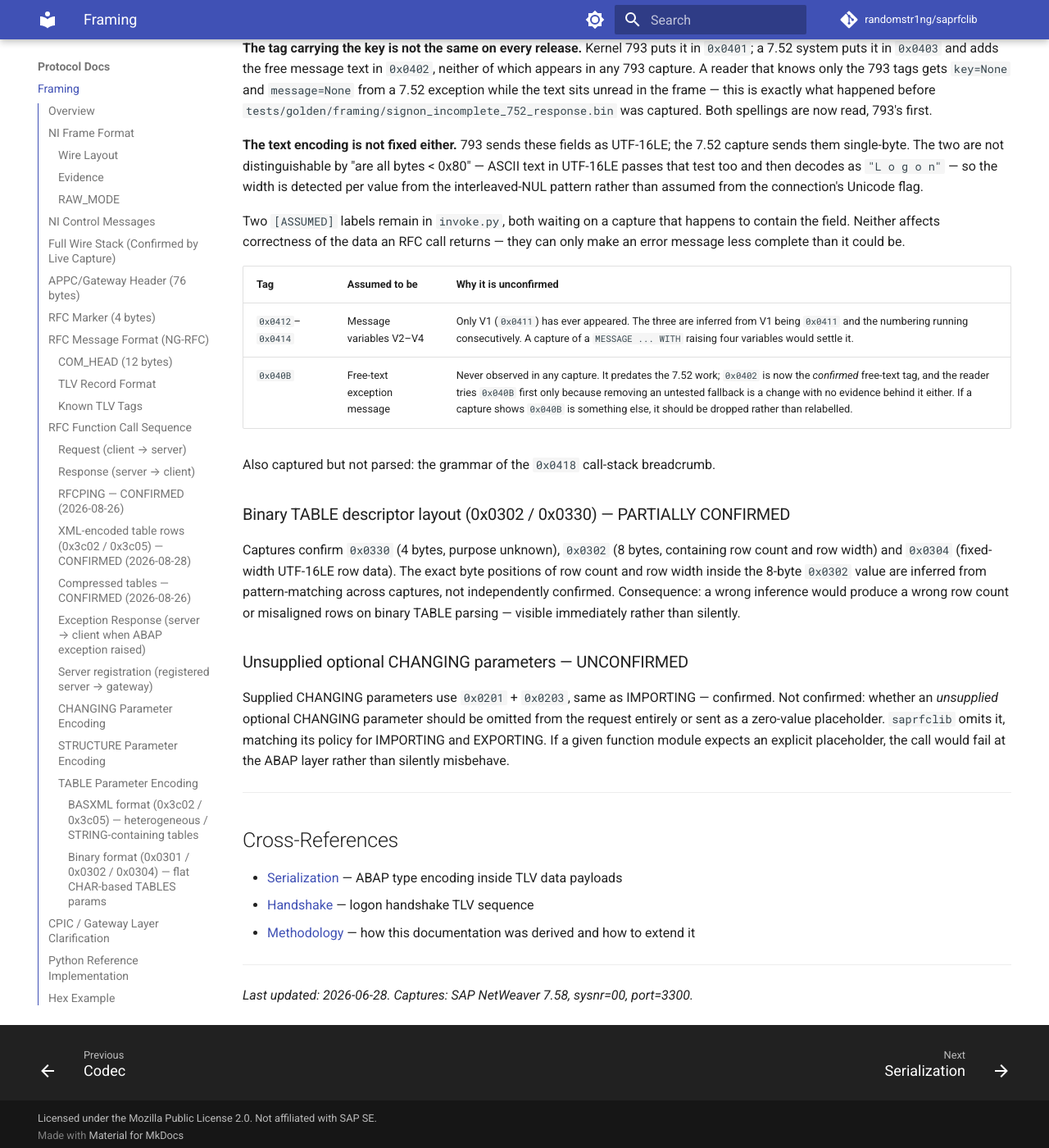
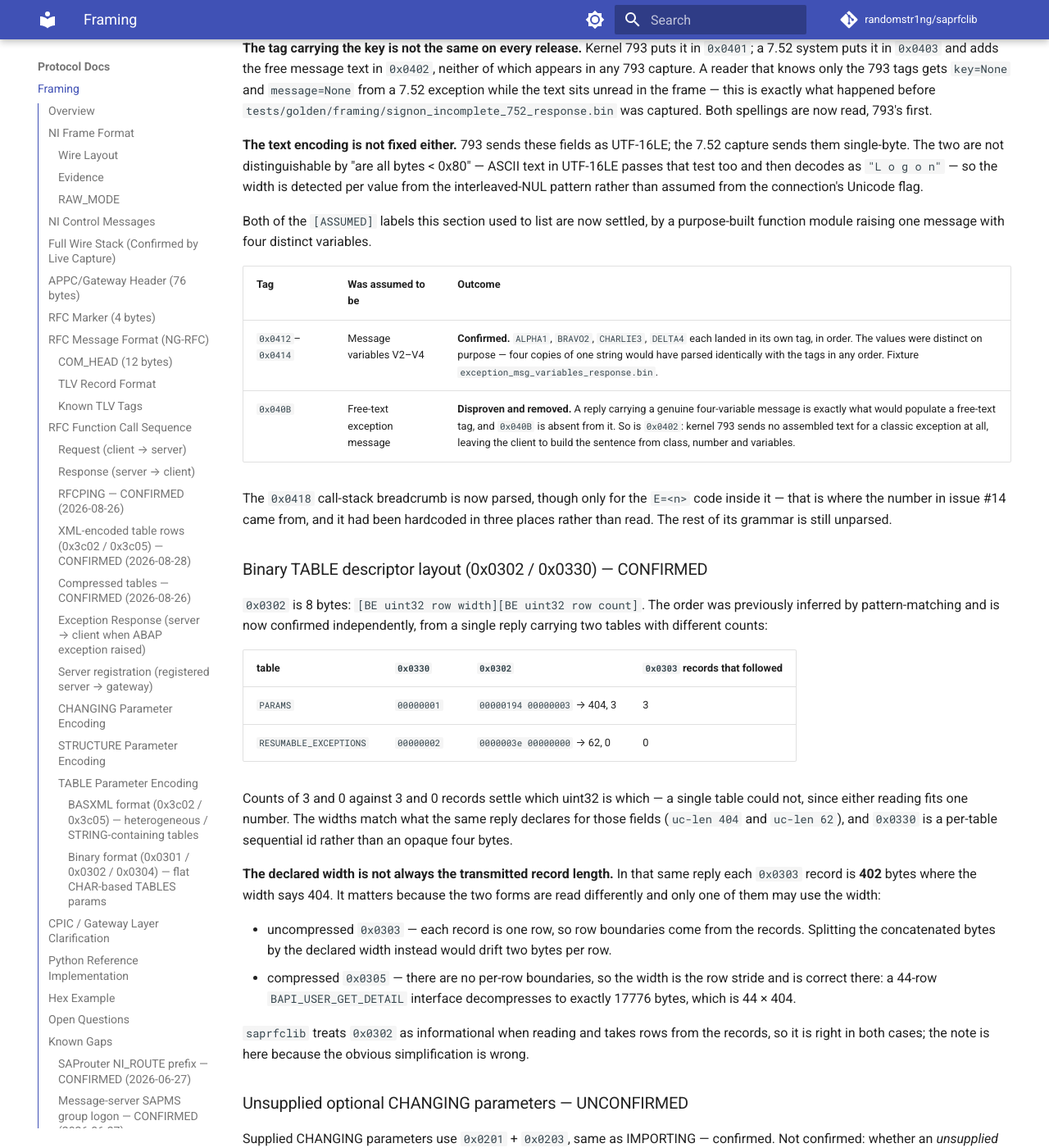
Before and after one commit to randomstr1ng/saprfclib, an MkDocs documentation site: the page built from docs/protocol/framing.md, in a window 1280 px wide and 1400 px high, scrolled down 24831 px. Shown: the whole window at 82% size. Built offline with MkDocs 1.6.1 and Material for MkDocs 9.7.7, drawn with Linux system fonts in a browser that asks for light colours; comment, search, counter and statistics services are not loaded.

Commit message:
docs: correct the stale unknowns, and confirm the TABLE descriptor layout
Three entries in the protocol docs were behind the evidence.

The table of remaining exception-tag assumptions still listed 0x0412-0x0414 as
inferred and 0x040B as a fallback worth trying. The first were confirmed weeks
ago by a purpose-built module raising four distinct message variables; the second
was disproven by the same capture and deleted from the code. The doc also said
the 0x0418 breadcrumb was unparsed, when its E=<n> code is now read -- that being
where issue #14's number actually came from.

0x0302 moves from "inferred by pattern-matching, not independently confirmed" to
confirmed. One reply carries two tables, PARAMS with 3 rows and
RESUMABLE_EXCEPTIONS with 0, and the second uint32 reads 3 and 0 against exactly
3 and 0 records. A single table could never have settled it, since either field
order fits one pair of numbers. The widths match the declared uc-len of the same
fields, and 0x0330 turns out to be a per-table sequential id rather than four
opaque bytes.

That comparison also turned up something worth recording: the declared row width
is not the transmitted record length. Each 0x0303 record in that reply is 402
bytes under a declared width of 404. The width is the correct stride for the
compressed form, where there are no record boundaries -- a 44-row interface
decompresses to exactly 44 x 404 -- and the wrong one for the uncompressed form,
where the records are the rows. saprfclib already treats 0x0302 as informational
when reading, so it is right in both cases, but the obvious simplification of
"always split by row_size" would drift two bytes per row and produce misaligned
strings rather than an error.

The last [UNKNOWN] marker is gone. 0x0501 is 0x01 in every LOGON captured and
appears in no other frame type. Still unexplained, but "constant across all
observations, and only here" is a different and more useful statement than
"unknown", and it tells the next person where to look.

966 tests.

```diff
--- a/docs/protocol/framing.md
+++ b/docs/protocol/framing.md
@@ -1210,24 +1210,50 @@
 width is detected per value from the interleaved-NUL pattern rather than assumed from the
 connection's Unicode flag.
 
-Two `[ASSUMED]` labels remain in `invoke.py`, both waiting on a capture that happens
-to contain the field. Neither affects correctness of the data an RFC call returns —
-they can only make an error message less complete than it could be.
+Both of the `[ASSUMED]` labels this section used to list are now settled, by a
+purpose-built function module raising one message with four distinct variables.
 
-| Tag | Assumed to be | Why it is unconfirmed |
-|-----|---------------|-----------------------|
-| `0x0412`–`0x0414` | Message variables V2–V4 | Only V1 (`0x0411`) has ever appeared. The three are inferred from V1 being `0x0411` and the numbering running consecutively. A capture of a `MESSAGE ... WITH` raising four variables would settle it. |
-| `0x040B` | Free-text exception message | Never observed in any capture. It predates the 7.52 work; `0x0402` is now the *confirmed* free-text tag, and the reader tries `0x040B` first only because removing an untested fallback is a change with no evidence behind it either. If a capture shows `0x040B` is something else, it should be dropped rather than relabelled. |
+| Tag | Was assumed to be | Outcome |
+|-----|-------------------|---------|
+| `0x0412`–`0x0414` | Message variables V2–V4 | **Confirmed.** `ALPHA1`, `BRAVO2`, `CHARLIE3`, `DELTA4` each landed in its own tag, in order. The values were distinct on purpose — four copies of one string would have parsed identically with the tags in any order. Fixture `exception_msg_variables_response.bin`. |
+| `0x040B` | Free-text exception message | **Disproven and removed.** A reply carrying a genuine four-variable message is exactly what would populate a free-text tag, and `0x040B` is absent from it. So is `0x0402`: kernel 793 sends no assembled text for a classic exception at all, leaving the client to build the sentence from class, number and variables. |
 
-Also captured but not parsed: the grammar of the `0x0418` call-stack breadcrumb.
+The `0x0418` call-stack breadcrumb is now parsed, though only for the `E=<n>` code
+inside it — that is where the number in issue #14 came from, and it had been
+hardcoded in three places rather than read. The rest of its grammar is still
+unparsed.
 
-### Binary TABLE descriptor layout (0x0302 / 0x0330) — PARTIALLY CONFIRMED
+### Binary TABLE descriptor layout (0x0302 / 0x0330) — CONFIRMED
 
-Captures confirm `0x0330` (4 bytes, purpose unknown), `0x0302` (8 bytes, containing row count
-and row width) and `0x0304` (fixed-width UTF-16LE row data). The exact byte positions of row
-count and row width inside the 8-byte `0x0302` value are inferred from pattern-matching across
-captures, not independently confirmed. Consequence: a wrong inference would produce a wrong row
-count or misaligned rows on binary TABLE parsing — visible immediately rather than silently.
+`0x0302` is 8 bytes: `[BE uint32 row width][BE uint32 row count]`. The order was
+previously inferred by pattern-matching and is now confirmed independently, from
+a single reply carrying two tables with different counts:
+
+| table | `0x0330` | `0x0302` | `0x0303` records that followed |
+|-------|----------|----------|-------------------------------|
+| `PARAMS` | `00000001` | `00000194 00000003` → 404, 3 | 3 |
+| `RESUMABLE_EXCEPTIONS` | `00000002` | `0000003e 00000000` → 62, 0 | 0 |
+
+Counts of 3 and 0 against 3 and 0 records settle which uint32 is which — a single
+table could not, since either reading fits one number. The widths match what the
+same reply declares for those fields (`uc-len 404` and `uc-len 62`), and `0x0330`
+is a per-table sequential id rather than an opaque four bytes.
+
+**The declared width is not always the transmitted record length.** In that same
+reply each `0x0303` record is **402** bytes where the width says 404. It matters
+because the two forms are read differently and only one of them may use the
+width:
+
+* uncompressed `0x0303` — each record is one row, so row boundaries come from
+  the records. Splitting the concatenated bytes by the declared width instead
+  would drift two bytes per row.
+* compressed `0x0305` — there are no per-row boundaries, so the width is the row
+  stride and is correct there: a 44-row `BAPI_USER_GET_DETAIL` interface
+  decompresses to exactly 17776 bytes, which is 44 × 404.
+
+`saprfclib` treats `0x0302` as informational when reading and takes rows from the
+records, so it is right in both cases; the note is here because the obvious
+simplification is wrong.
 
 ### Unsupplied optional CHANGING parameters — UNCONFIRMED
 
```
Also changed, not shown: CHANGELOG.md (+18 -0 lines), docs/protocol/handshake.md (+1 -1 lines), 1 other file.
